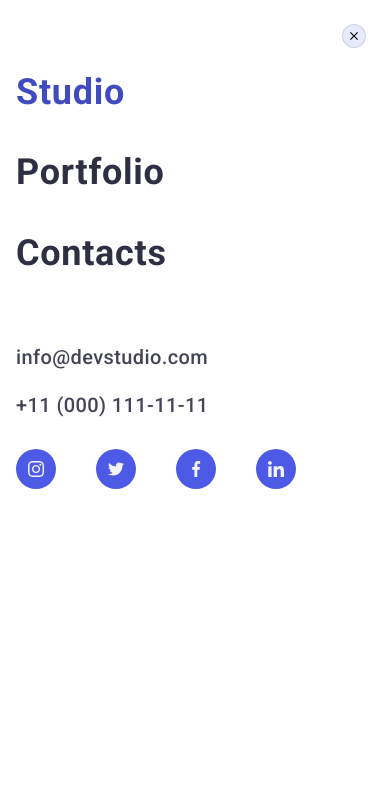
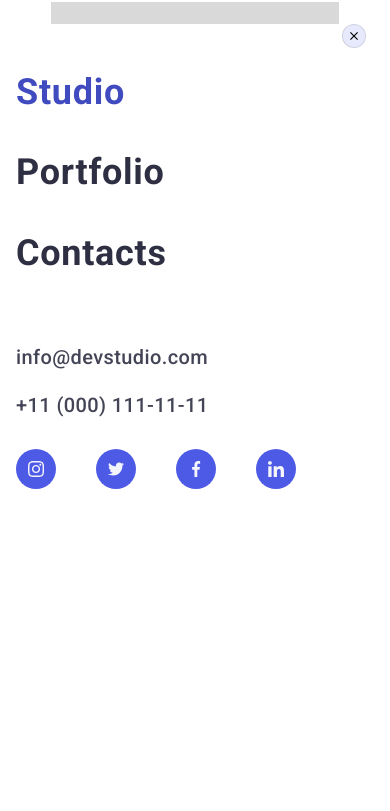
Before and after one commit to ChelDITV/goit-markup-hw-06, a plain HTML site: page index.html in a window 390 px wide. Shown: the top 811 px of the page. Drawn offline with nearby package versions, Linux system fonts and the light colour scheme.

Commit message:
rework menu-mobile

```diff
--- a/css/styles.css
+++ b/css/styles.css
@@ -408,6 +408,17 @@ body {
     opacity: 1;
     visibility: visible;
     pointer-events: auto;
+}
+
+.top-bar {
+    width: 288px;
+    height: 22px;
+    background: #d9d9d9;
+    position: fixed;
+    top: 2px;
+    left: 50%;
+    transform: translateX(-50%);
+    z-index: 9999;
 }
 
 .modal-window {
--- a/index.html
+++ b/index.html
@@ -595,7 +595,9 @@
   </div>
 
   <!--Menu mobile-->
+
   <div class="mobile-menu is-open" mobile-menu-modal>
+    <div class="top-bar"></div>
     <div class="mobile-menu-header ">
       <button type="button" class="mobile-close-btn" mobile-menu-close>
         <svg width="8" height="8" class="close-icon">
```
